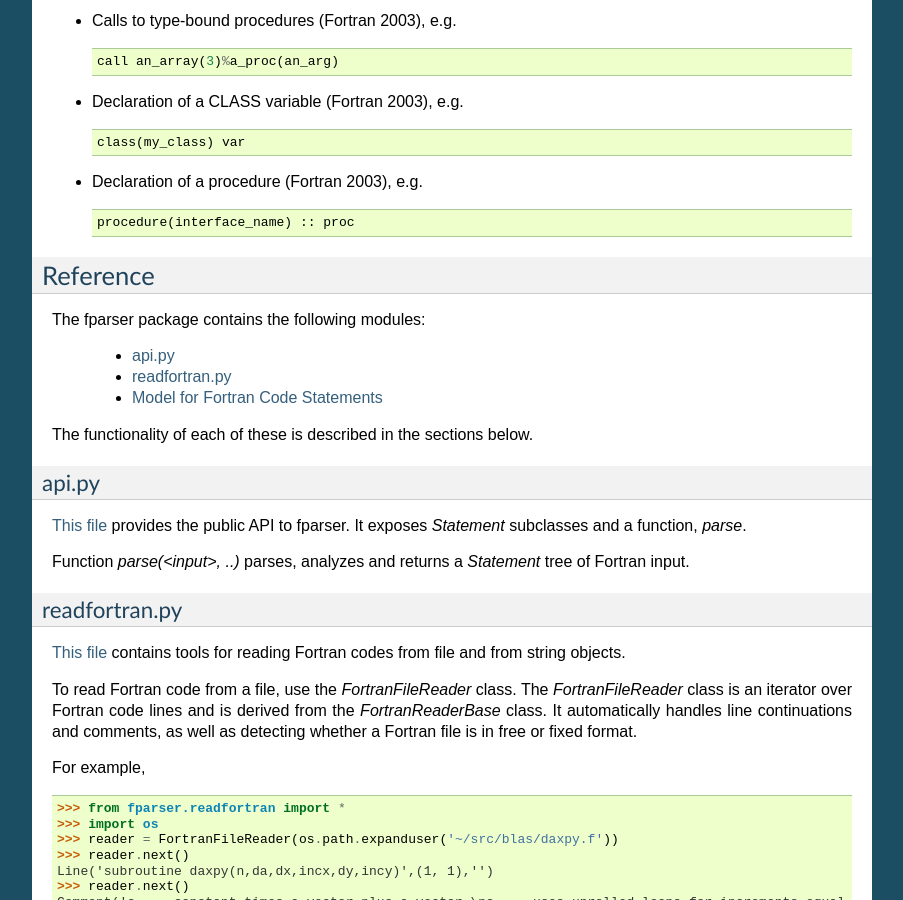
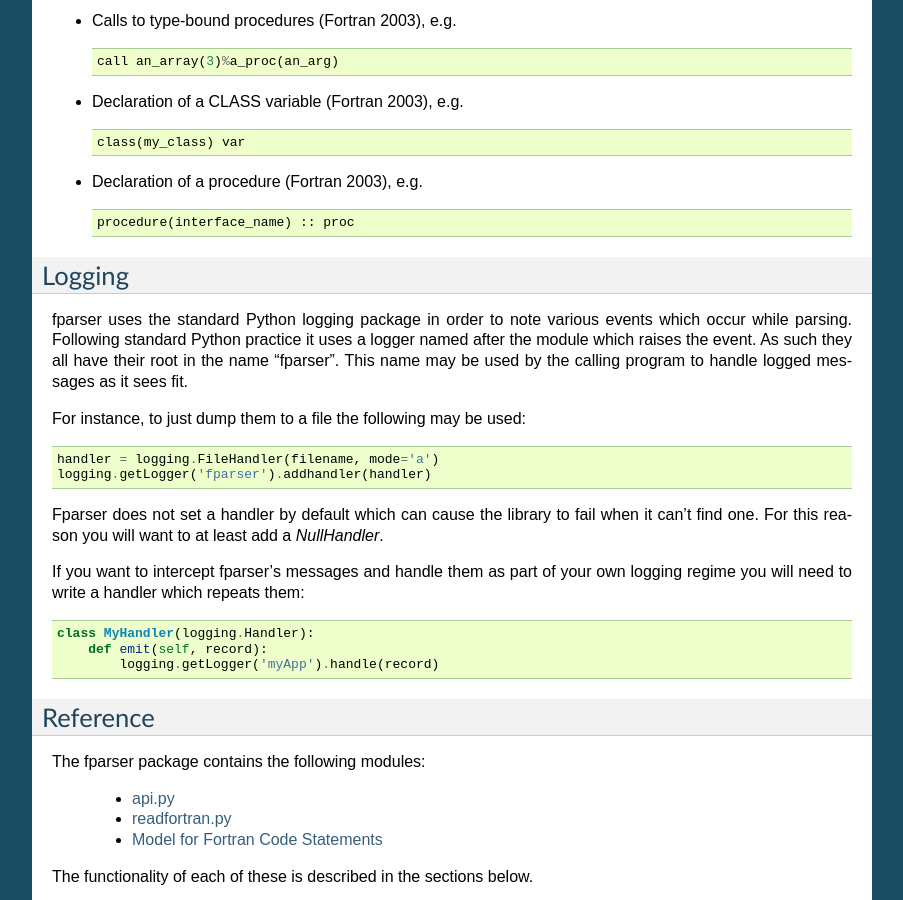
Before and after one commit to pearu/f2py, a Sphinx documentation site: the page built from doc/fparser.rst, in a window 1280 px wide and 900 px high, scrolled down 1433 px. Shown: the whole window, without its empty margins (198-1101 px from the left). Built offline with Sphinx 7.4.7, drawn with Linux system fonts in a browser that asks for light colours.

Commit message:
Mentioned logging in the documentation.

```diff
--- a/doc/fparser.rst
+++ b/doc/fparser.rst
@@ -176,6 +176,31 @@ being added on an as-required basis and currently consists of:
   ::
 
      procedure(interface_name) :: proc
+
+Logging
+^^^^^^^
+
+fparser uses the standard Python logging package in order to note various
+events which occur while parsing. Following standard Python practice it uses a
+logger named after the module which raises the event. As such they all have
+their root in the name "fparser". This name may be used by the calling program
+to handle logged messages as it sees fit.
+
+For instance, to just dump them to a file the following may be used::
+
+  handler = logging.FileHandler(filename, mode='a')
+  logging.getLogger('fparser').addhandler(handler)
+
+Fparser does not set a handler by default which can cause the library to fail
+when it can't find one. For this reason you will want to at least add a
+`NullHandler`.
+
+If you want to intercept fparser's messages and handle them as part of your own
+logging regime you will need to write a handler which repeats them::
+
+  class MyHandler(logging.Handler):
+      def emit(self, record):
+          logging.getLogger('myApp').handle(record)
 
 Reference
 ^^^^^^^^^
```
